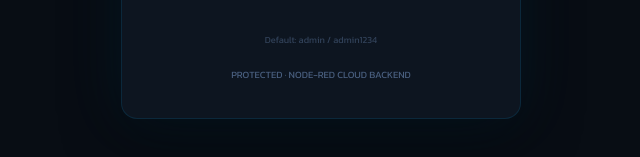
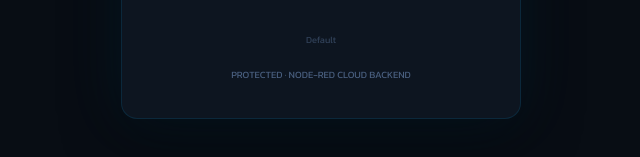
Before and after one commit to pamiisphere/smart-iot-section, a plain HTML site: page setting.html in a window 1280 px wide. Shown: the part 571-728 px from the top of the page, 319-959 px from the left. Drawn offline with nearby package versions, Linux system fonts and the light colour scheme.

Commit message:
Update setting.html

```diff
--- a/setting.html
+++ b/setting.html
@@ -305,7 +305,7 @@
     </div>
     </a>
     <div class="lock-error hidden" id="lock-error">⚠ INVALID CREDENTIALS</div>
-    <div class="lock-hint" id="lock-hint">Default: admin / admin1234</div>
+    <div class="lock-hint" id="lock-hint">Default</div>
     <div class="lock-badge"><span id="lock-badge-text">PROTECTED · NODE-RED CLOUD BACKEND</span></div>
   </div>
 </div>
```
